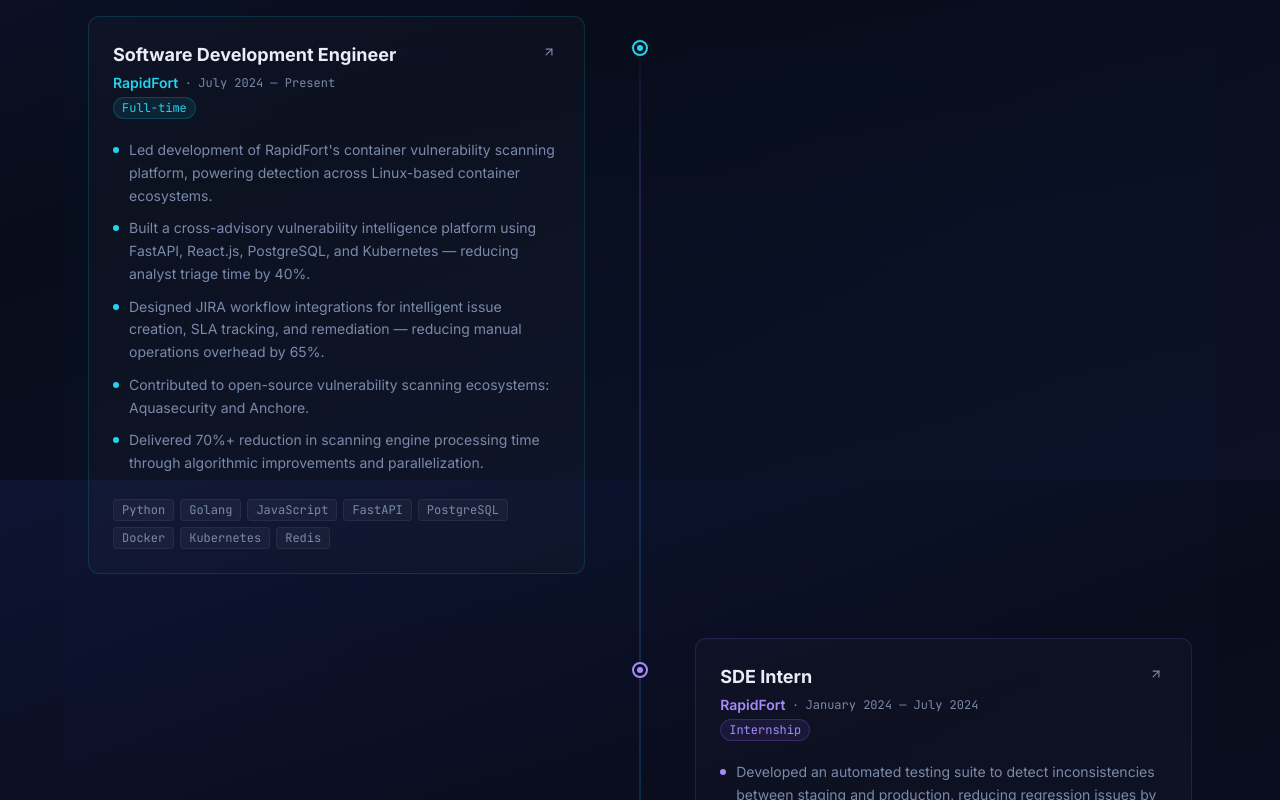
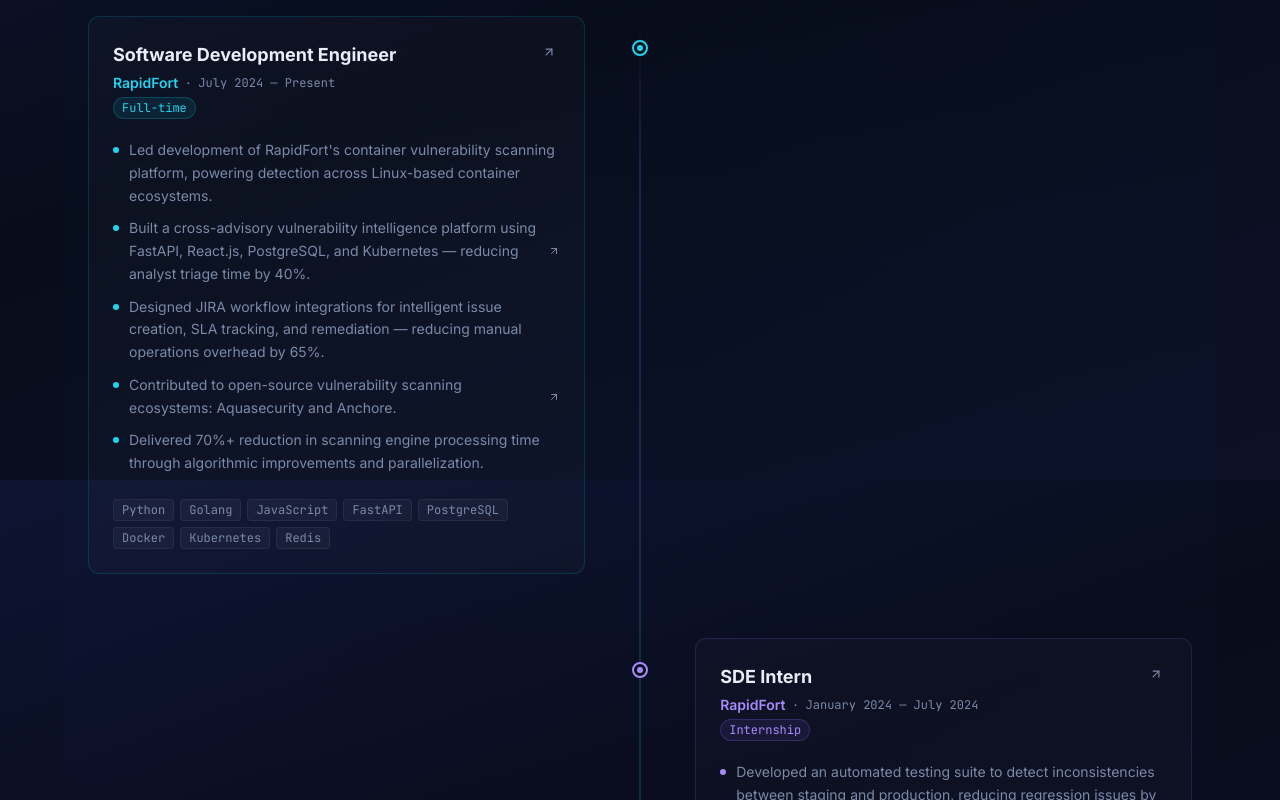
Before and after one commit to VaiibhavThatai/Portfolio, a Next.js app: page / in a window 1280 px wide. Shown: the part 1920-2720 px from the top of the page. Built offline with nearby package versions, Linux system fonts and the light colour scheme.

Commit message:
feat: add vuln-db and Trivy PR links to work experience bullets

```diff
--- a/components/work.tsx
+++ b/components/work.tsx
@@ -14,9 +14,9 @@
     stack: ["Python", "Golang", "JavaScript", "FastAPI", "PostgreSQL", "Docker", "Kubernetes", "Redis"],
     bullets: [
       "Led development of RapidFort's container vulnerability scanning platform, powering detection across Linux-based container ecosystems.",
-      "Built a cross-advisory vulnerability intelligence platform using FastAPI, React.js, PostgreSQL, and Kubernetes — reducing analyst triage time by 40%.",
+      { text: "Built a cross-advisory vulnerability intelligence platform using FastAPI, React.js, PostgreSQL, and Kubernetes — reducing analyst triage time by 40%.", href: "http://172.234.31.216/vuln-db/" },
       "Designed JIRA workflow integrations for intelligent issue creation, SLA tracking, and remediation — reducing manual operations overhead by 65%.",
-      "Contributed to open-source vulnerability scanning ecosystems: Aquasecurity and Anchore.",
+      { text: "Contributed to open-source vulnerability scanning ecosystems: Aquasecurity and Anchore.", href: "https://github.com/aquasecurity/trivy/pull/10452" },
       "Delivered 70%+ reduction in scanning engine processing time through algorithmic improvements and parallelization.",
     ],
   },
@@ -144,15 +144,32 @@
 
                   {/* Bullets */}
                   <ul className="flex flex-col gap-2.5">
-                    {exp.bullets.map((bullet, j) => (
-                      <li key={j} className="flex items-start gap-2.5 text-sm leading-relaxed" style={{ color: "#7a8aaa" }}>
-                        <span
-                          className="mt-2 w-1.5 h-1.5 rounded-full shrink-0"
-                          style={{ backgroundColor: i === 0 ? "#22d3ee" : "#a78bfa" }}
-                        />
-                        {bullet}
-                      </li>
-                    ))}
+                    {exp.bullets.map((bullet, j) => {
+                      const isLink = typeof bullet === "object"
+                      const accent = i === 0 ? "#22d3ee" : "#a78bfa"
+                      return (
+                        <li key={j} className="flex items-start gap-2.5 text-sm leading-relaxed" style={{ color: "#7a8aaa" }}>
+                          <span
+                            className="mt-2 w-1.5 h-1.5 rounded-full shrink-0"
+                            style={{ backgroundColor: accent }}
+                          />
+                          {isLink ? (
+                            <a
+                              href={(bullet as { text: string; href: string }).href}
+                              target="_blank"
+                              rel="noopener noreferrer"
+                              className="inline-flex items-center gap-1 transition-colors hover:underline"
+                              style={{ color: "#7a8aaa" }}
+                              onMouseEnter={(e) => ((e.currentTarget as HTMLElement).style.color = accent)}
+                              onMouseLeave={(e) => ((e.currentTarget as HTMLElement).style.color = "#7a8aaa")}
+                            >
+                              {(bullet as { text: string; href: string }).text}
+                              <ArrowUpRight size={12} className="shrink-0" />
+                            </a>
+                          ) : bullet}
+                        </li>
+                      )
+                    })}
                   </ul>
 
                   {/* Stack */}
```
